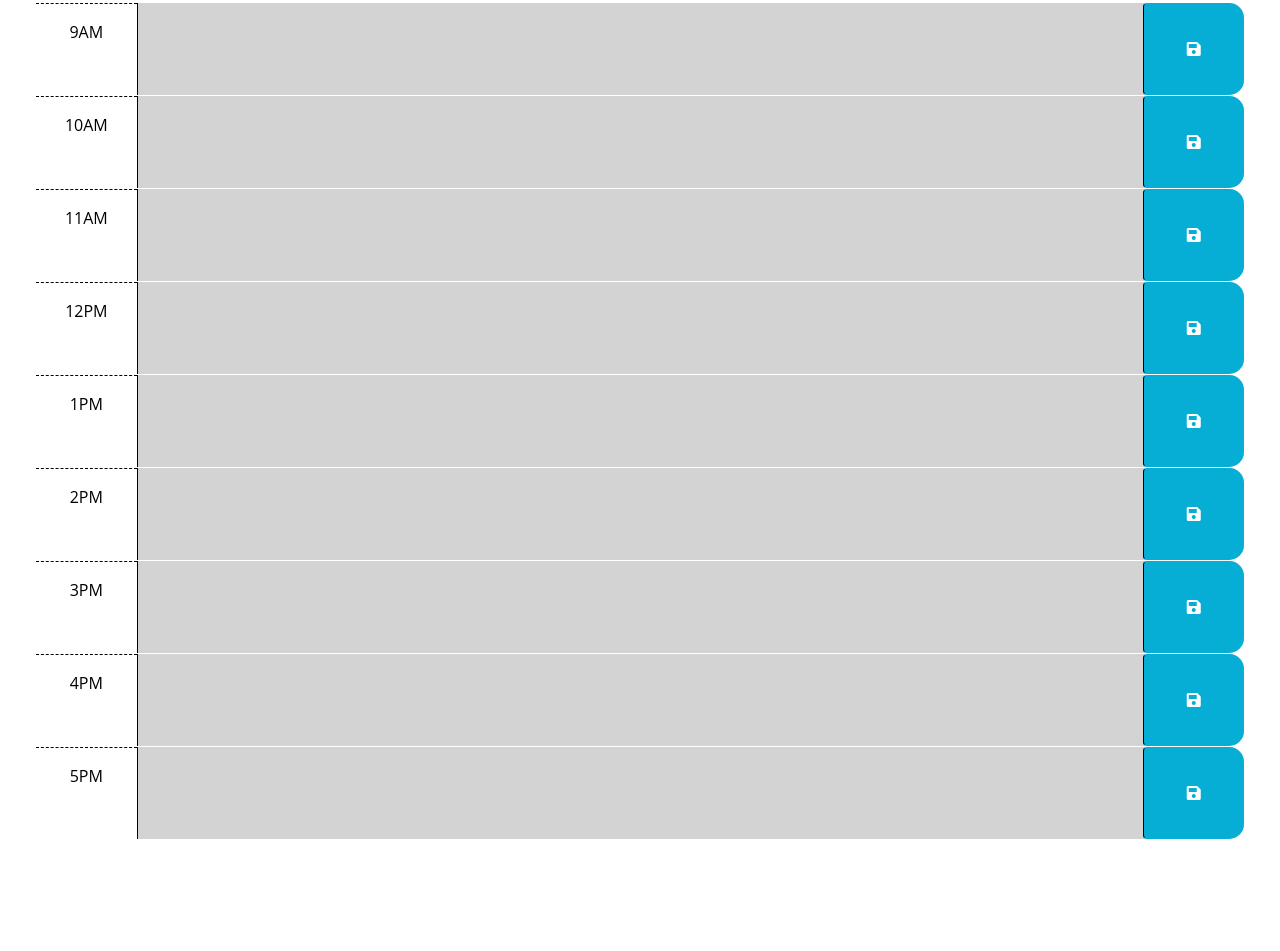
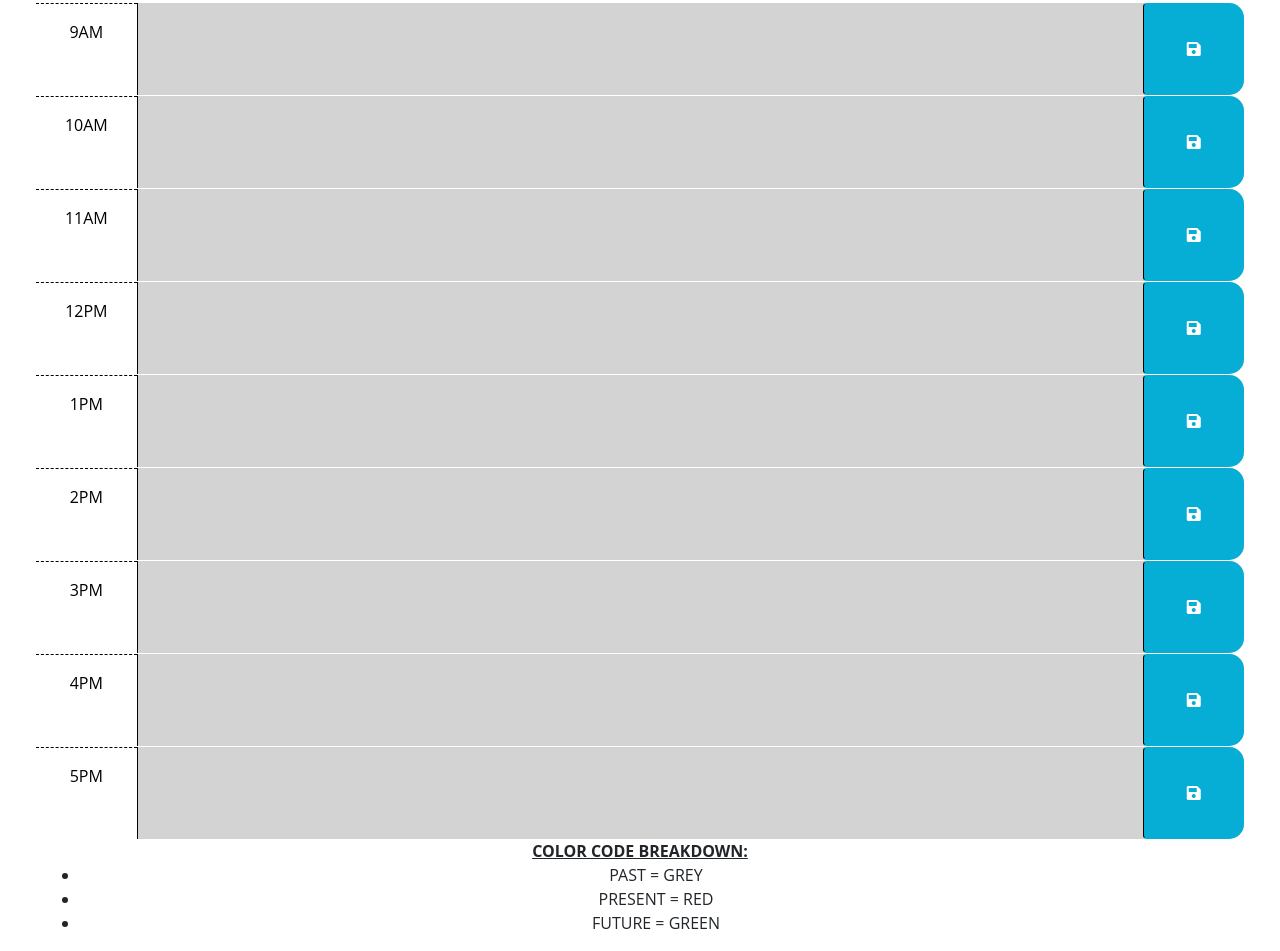
Before and after one commit to sarahbroton/workdayscheduler-thirdpartyapi-202306, a plain HTML site: page index.html in a window 1280 px wide. Shown: the part 295-1246 px from the top of the page. Before the commit the page ends 1134 px from the top, so only its background shows below. Drawn offline with nearby package versions, Linux system fonts and the light colour scheme.

Commit message:
bulletpointfun-update27

```diff
--- a/assets/css/style.css
+++ b/assets/css/style.css
@@ -55,6 +55,11 @@ header {
   color: white;
 }
 
+#ul.no-bullets {
+  list-style-type: none;
+  padding: 0;
+}
+
 .saveBtn {
   border-left: 1px solid black;
   border-top-right-radius: 15px;
--- a/index.html
+++ b/index.html
@@ -108,6 +108,14 @@
   </button>
 </div>
 
+<div id = "note"> <strong><u>COLOR CODE BREAKDOWN:</strong></u>
+  <ul class="no-bullets">
+    <li> PAST = GREY</li>
+    <li> PRESENT = RED</li>
+    <li> FUTURE = GREEN</li>
+  </ul>
+</div>
+
     <script src="https://cdnjs.cloudflare.com/ajax/libs/jquery/3.2.1/jquery.min.js"></script>
     <script src="https://cdn.jsdelivr.net/npm/dayjs@1.11.3/dayjs.min.js"
     integrity="sha256-iu/zLUB+QgISXBLCW/mcDi/rnf4m4uEDO0wauy76x7U="
```
